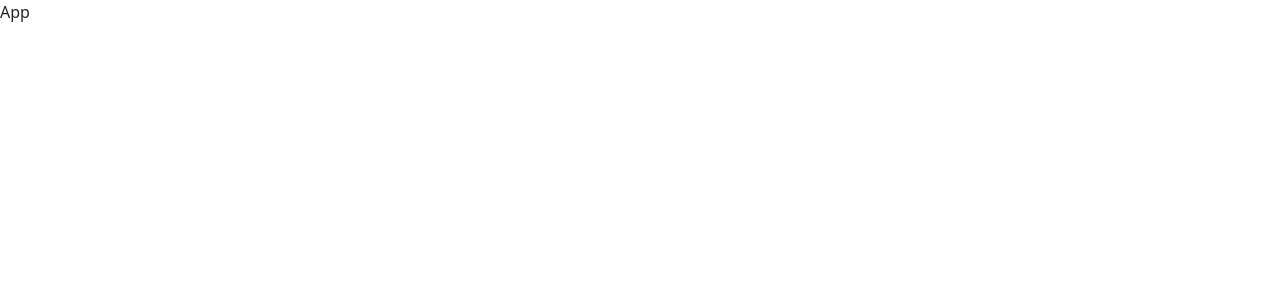
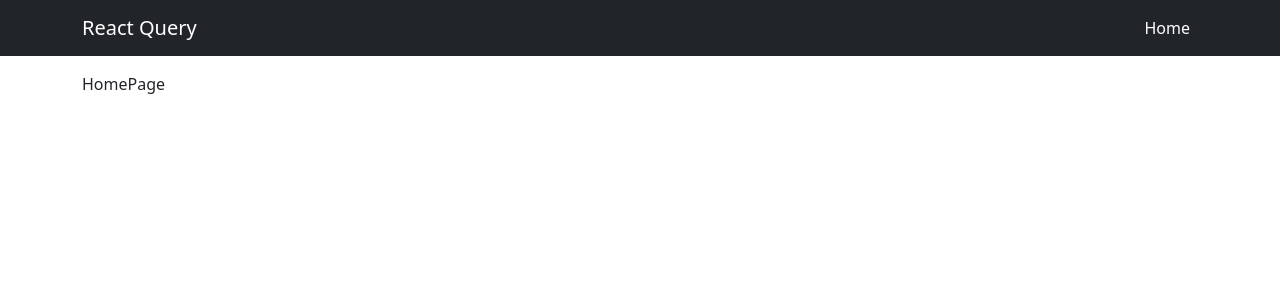
Before and after one commit to drblue/fed21-javascript-2, a React (Vite) app in the folder 01-react-query/: page / in a window 1280 px wide. Shown: the top 300 px of the page. Built offline with nearby package versions, Linux system fonts and the light colour scheme.

Commit message:
Configured React Router, added HomePage etc.

```diff
--- a/01-react-query/src/App.jsx
+++ b/01-react-query/src/App.jsx
@@ -1,8 +1,19 @@
+import { Routes, Route } from 'react-router-dom'
+import Navigation from './components/Navigation'
+import HomePage from './pages/HomePage'
+import PageNotFound from './pages/PageNotFound'
 import './assets/scss/App.scss'
 
 const App = () => {
 	return (
-		<div>App</div>
+		<div id="App">
+			<Navigation />
+
+			<Routes>
+				<Route path="/" element={<HomePage />} />
+				<Route path="*" element={<PageNotFound />} />
+			</Routes>
+		</div>
 	)
 }
 
--- /dev/null
+++ b/01-react-query/src/components/Navigation.jsx
@@ -0,0 +1,23 @@
+import Container from 'react-bootstrap/Container'
+import Navbar from 'react-bootstrap/Navbar'
+import Nav from 'react-bootstrap/Nav'
+import { Link, NavLink } from 'react-router-dom'
+
+const Navigation = () => {
+	return (
+		<Navbar bg="dark" variant="dark" expand="md">
+			<Container>
+				<Navbar.Brand as={Link} to="/">React Query</Navbar.Brand>
+
+				<Navbar.Toggle aria-controls="basic-navbar-nav" />
+				<Navbar.Collapse id="basic-navbar-nav">
+					<Nav className="ms-auto">
+						<Nav.Link as={NavLink} end to="/">Home</Nav.Link>
+					</Nav>
+				</Navbar.Collapse>
+			</Container>
+		</Navbar>
+	)
+}
+
+export default Navigation
--- a/01-react-query/src/main.jsx
+++ b/01-react-query/src/main.jsx
@@ -1,9 +1,12 @@
 import React from 'react'
 import ReactDOM from 'react-dom/client'
+import { BrowserRouter } from 'react-router-dom'
 import App from './App'
 
 ReactDOM.createRoot(document.getElementById('root')).render(
 	<React.StrictMode>
-		<App />
+		<BrowserRouter>
+			<App />
+		</BrowserRouter>
 	</React.StrictMode>
 )
--- /dev/null
+++ b/01-react-query/src/pages/HomePage.jsx
@@ -0,0 +1,11 @@
+import Container from 'react-bootstrap/Container'
+
+const HomePage = () => {
+	return (
+		<Container className="py-3">
+			HomePage
+		</Container>
+	)
+}
+
+export default HomePage
--- /dev/null
+++ b/01-react-query/src/pages/PageNotFound.jsx
@@ -0,0 +1,11 @@
+import Container from 'react-bootstrap/Container'
+
+const PageNotFound = () => {
+	return (
+		<Container className="py-3">
+			Sorry, that page could not be found.
+		</Container>
+	)
+}
+
+export default PageNotFound
```
